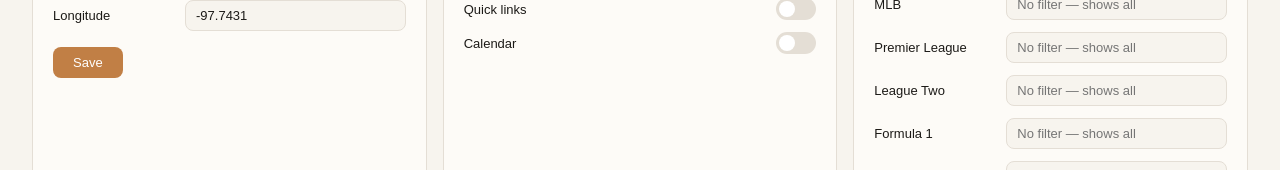
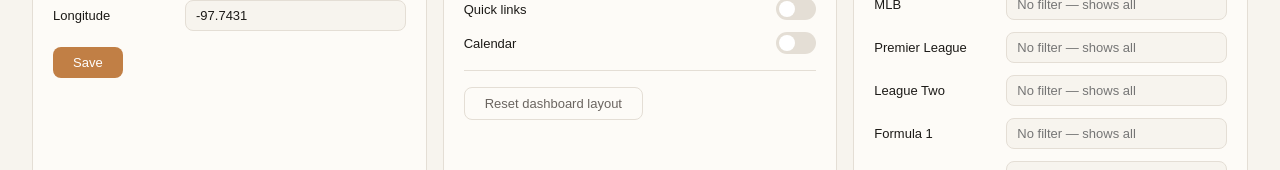
Before and after one commit to mnkirsch/moving, a React (Vite) app: page / in a window 1280 px wide. Both pictures are taken after a click on the button "Settings". Shown: the part 362-532 px from the top of the page. Built offline with nearby package versions, Linux system fonts and the light colour scheme; no server answers; the database is empty.

Commit message:
add reset layout button to settings

```diff
--- a/src/pages/Settings.jsx
+++ b/src/pages/Settings.jsx
@@ -98,6 +98,7 @@ function GeneralSettings() {
 function DashboardSettings() {
   const [widgets, setWidgets] = useState({})
   const [saved,   setSaved]   = useState(false)
+  const [reset,   setReset]   = useState(false)
 
   useEffect(() => {
     getSetting('dashboard').then(v => { if (v?.widgets) setWidgets(v.widgets) })
@@ -109,6 +110,23 @@ function DashboardSettings() {
     await updateSetting('dashboard', { widgets: next })
     setSaved(true)
     setTimeout(() => setSaved(false), 2000)
+  }
+
+  async function resetLayout() {
+    const defaultLayout = {
+      layout: [
+        { i: 'clock',    x: 0, y: 0,  w: 12, h: 4 },
+        { i: 'weather',  x: 0, y: 4,  w: 6,  h: 6 },
+        { i: 'home',     x: 6, y: 4,  w: 6,  h: 6 },
+        { i: 'movein',   x: 0, y: 10, w: 6,  h: 6 },
+        { i: 'links',    x: 6, y: 10, w: 6,  h: 6 },
+        { i: 'sports',   x: 0, y: 16, w: 12, h: 6 },
+        { i: 'calendar', x: 0, y: 22, w: 6,  h: 6 },
+      ]
+    }
+    await updateSetting('dashboard_layout', defaultLayout)
+    setReset(true)
+    setTimeout(() => setReset(false), 2000)
   }
 
   return (
@@ -125,6 +143,11 @@ function DashboardSettings() {
         </div>
       ))}
       {saved && <div className="settings-saved-inline">Saved!</div>}
+      <div style={{ marginTop: '16px', paddingTop: '16px', borderTop: '1px solid var(--border)' }}>
+        <button className={`settings-save ${reset ? 'saved' : ''}`} onClick={resetLayout} style={{ background: 'transparent', color: 'var(--ink-light)', border: '1px solid var(--border)' }}>
+          {reset ? 'Reset!' : 'Reset dashboard layout'}
+        </button>
+      </div>
     </Section>
   )
 }
```
